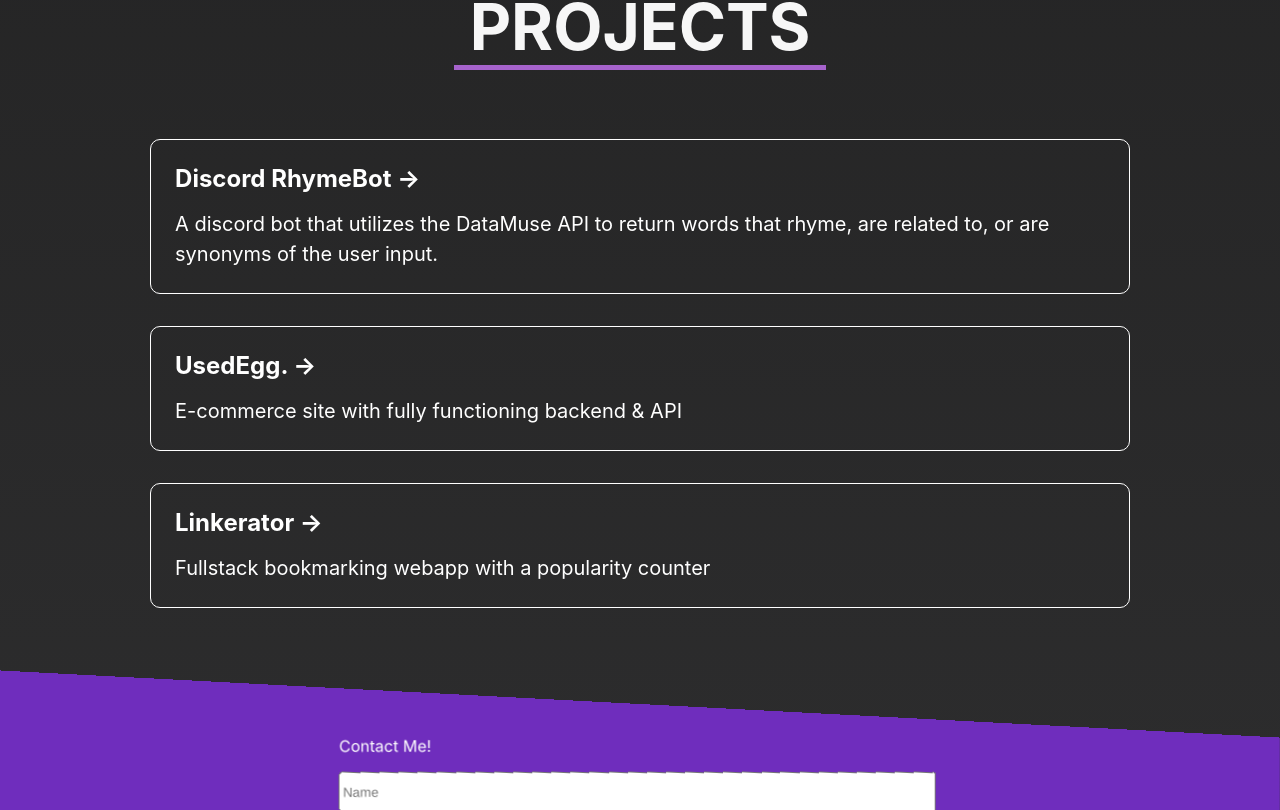
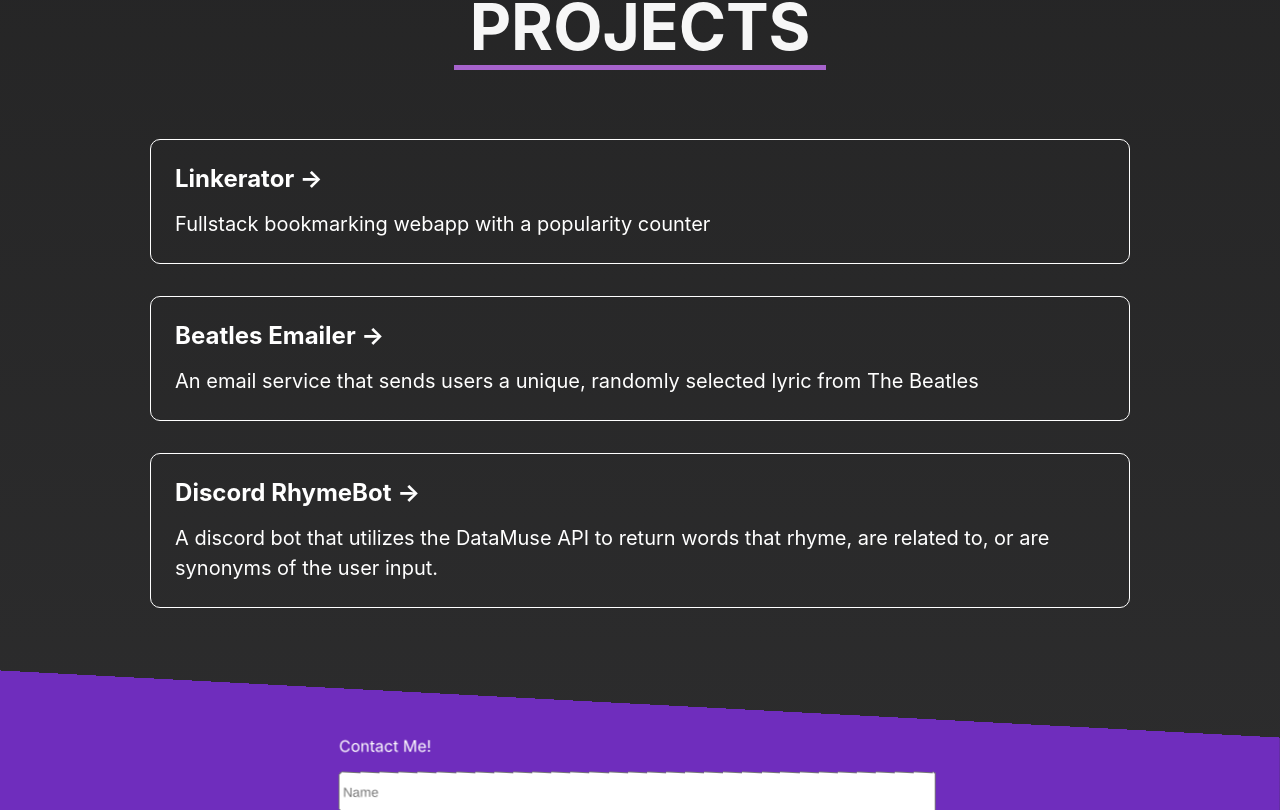
Before and after one commit to Elijah-Hensel/my-portfolio, a Next.js app: page / in a window 1280 px wide. Shown: the part 1890-2700 px from the top of the page. Built offline with nearby package versions, Linux system fonts and the light colour scheme.

Commit message:
Update index.js

```diff
--- a/pages/index.js
+++ b/pages/index.js
@@ -7,7 +7,7 @@ import ContactForm from "../public/components/ContactForm";
 import styles from "../styles/Home.module.css";
 
 export default function Home() {
-  console.log(styles);
+
   return (
     <div className={styles.container}>
       <Head>
@@ -52,50 +52,37 @@ export default function Home() {
             <a
               rel="noreferrer noopener"
               target="_blank"
+              href="https://link-counter.onrender.com/"
+              className={styles.card}
+            >
+              <h2>Linkerator &rarr;</h2>
+              <p>Fullstack bookmarking webapp with a popularity counter</p>
+            </a>
+            <a
+              rel="noreferrer noopener"
+              target="_blank"
+              href="https://github.com/Elijah-Hensel/Beatles-Emailer"
+              className={styles.card}
+            >
+              <h2>Beatles Emailer &rarr;</h2>
+              <p>An email service that sends users a unique, randomly selected lyric from The Beatles</p>
+            </a>
+            <a
+              rel="noreferrer noopener"
+              target="_blank"
               href="https://github.com/Elijah-Hensel/rhymebot"
               className={styles.card}
-            >
+             >
               <h2>Discord RhymeBot &rarr;</h2>
               <p>
                 A discord bot that utilizes the DataMuse API to return words
                 that rhyme, are related to, or are synonyms of the user input.
               </p>
             </a>
-            <a
-              rel="noreferrer noopener"
-              target="_blank"
-              href="https://used-egg.herokuapp.com"
-              className={styles.card}
-            >
-              <h2>UsedEgg. &rarr;</h2>
-              <p>E-commerce site with fully functioning backend &amp; API</p>
-            </a>
-            <a
-              rel="noreferrer noopener"
-              target="_blank"
-              href="https://eem-linkerator.herokuapp.com/"
-              className={styles.card}
-            >
-              <h2>Linkerator &rarr;</h2>
-              <p>Fullstack bookmarking webapp with a popularity counter</p>
-            </a>
           </div>
         </section>
         <ContactForm />
       </main>
-
-      {/* <footer className={styles.footer}>
-        <a
-          href="https://vercel.com?utm_source=create-next-app&utm_medium=default-template&utm_campaign=create-next-app"
-          target="_blank"
-          rel="noopener noreferrer"
-        >
-          Powered by{" "}
-          <span className={styles.logo}>
-            <Image src="/vercel.svg" alt="Vercel Logo" width={72} height={16} />
-          </span>
-        </a>
-      </footer> */}
     </div>
   );
 }
```
